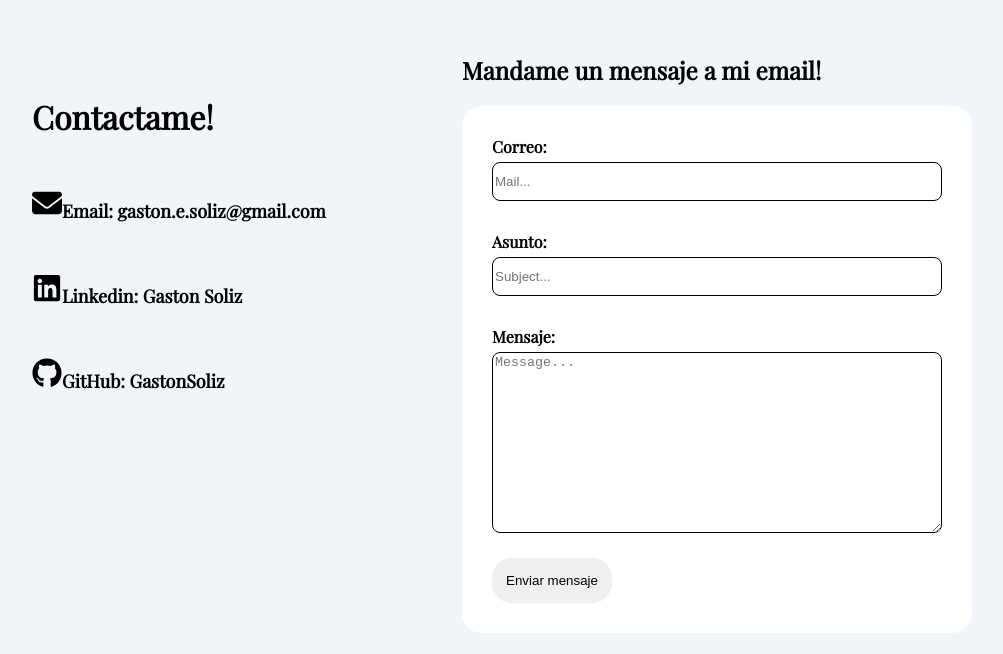
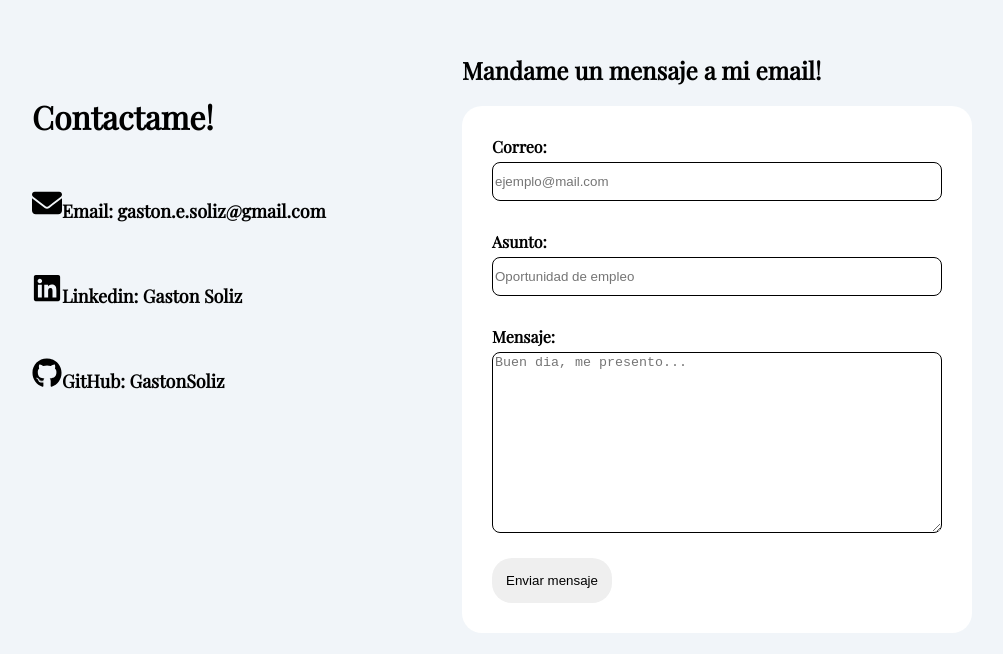
Before and after one commit to GastonSoliz/portfolio-app, a React (Vite) app: page / in a window 1280 px wide. Shown: the part 2498-3152 px from the top of the page, without its empty margins (203-1206 px from the left). Built offline with nearby package versions, Linux system fonts and the light colour scheme.

Commit message:
refactoring contact component

```diff
--- a/src/components/Contact/Contact.jsx
+++ b/src/components/Contact/Contact.jsx
@@ -61,10 +61,12 @@ export default function Contact() {
     <div className={style.contactContainer}>
       <div className={style.redContainer}>
         <h1>{lang === "es" ? "Contactame!" : "Contact me!"}</h1>
-        <p>
-          <img src={email} />
-          Email: gaston.e.soliz@gmail.com
-        </p>
+        <a href="mailto:gaston.e.soliz@gmail.com">
+          <p>
+            <img src={email} />
+            Email: gaston.e.soliz@gmail.com
+          </p>
+        </a>
         <Link to="https://www.linkedin.com/in/gaston-soliz/">
           <p>
             <img src={linkedin} />
@@ -87,14 +89,22 @@ export default function Contact() {
         </h2>
         <form onSubmit={sendEmail} className={style.formContainer}>
           <label>{lang === "es" ? "Correo: " : "Mail: "}</label>
-          <input type="email" name="email" placeholder="Mail..." required />
+          <input
+          type="email"
+          name="email"
+          placeholder={lang === "es" ? "ejemplo@mail.com" : "example@mail.com"}
+          required />
           <label>{lang === "es" ? "Asunto: " : "Subject: "}</label>
-          <input type="text" name="subject" placeholder="Subject..." required />
+          <input
+          type="text"
+          name="subject"
+          placeholder={lang === "es" ? "Oportunidad de empleo" : "Job Opportunity"}
+          required />
           <label>{lang === "es" ? "Mensaje: " : "Message: "}</label>
           <textarea
             type="text"
             name="message"
-            placeholder="Message..."
+            placeholder={lang==="es"?"Buen dia, me presento...":"Good morning, i introduced myself..."}
             required
           ></textarea>
           <button type="submit">
```
